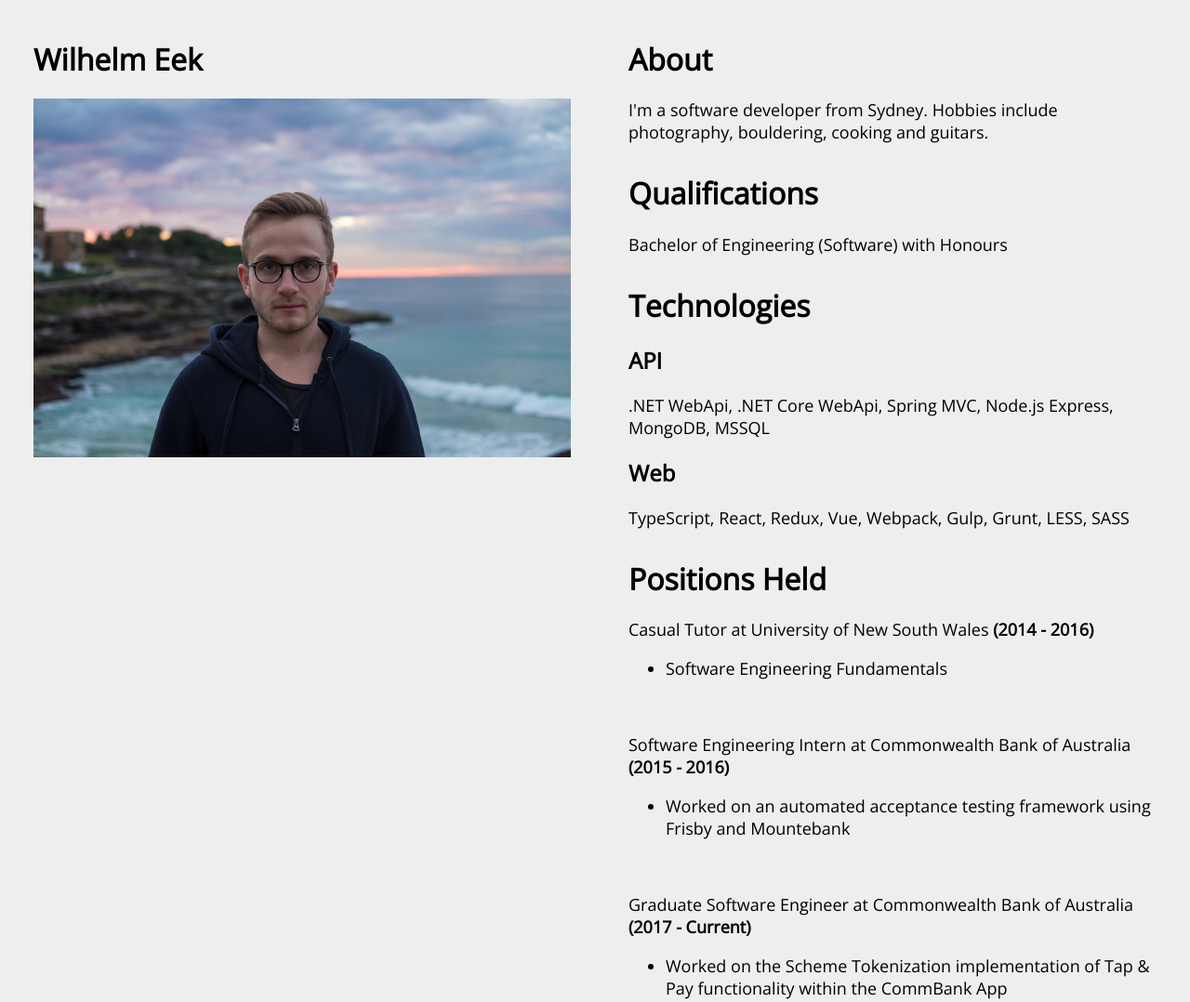
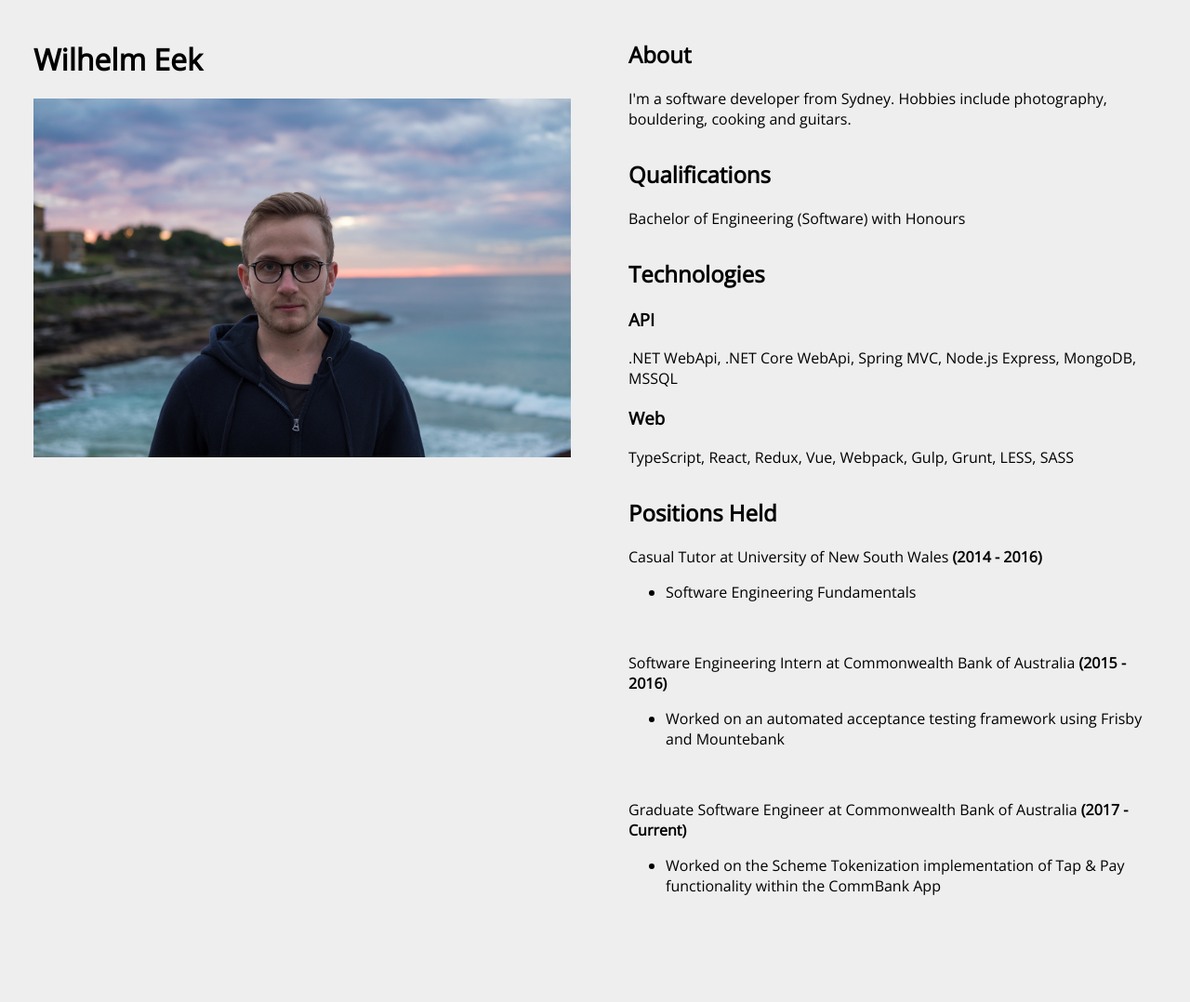
Before and after one commit to ramshaw888/wilhelm, a website: page wilhelm.html in a window 1280 px wide. Shown: the whole page at 93% size. After the commit the page ends 990 px from the top, so only its background shows below. Drawn offline with nearby package versions, Linux system fonts and the light colour scheme.

Commit message:
decreased header sizes

```diff
--- a/public/styles.css
+++ b/public/styles.css
@@ -5,7 +5,7 @@ body {
 }
 
 p, ul {
-    font-size: 18px;
+    font-size: 16px;
 }
 
 .image {
--- a/wilhelm.html
+++ b/wilhelm.html
@@ -18,27 +18,27 @@
         <div class="section">
 
             <div class="subsection">
-                <h1>About</h1>
+                <h2>About</h2>
                 <p>I'm a software developer from Sydney. Hobbies include photography, bouldering, cooking and
                     guitars.
                 </p>
             </div>
 
             <div class="subsection">
-                <h1>Qualifications</h1>
+                <h2>Qualifications</h2>
                 <p>Bachelor of Engineering (Software) with Honours</p>
             </div>
 
             <div class="subsection">
-                <h1>Technologies</h1>
-                <h2>API</h2>
+                <h2>Technologies</h2>
+                <h3>API</h3>
                 <p>.NET WebApi, .NET Core WebApi, Spring MVC, Node.js Express, MongoDB, MSSQL</p>
-                <h2>Web</h2>
+                <h3>Web</h3>
                 <p>TypeScript, React, Redux, Vue, Webpack, Gulp, Grunt, LESS, SASS</p>
             </div>
 
             <div class="subsection">
-                <h1>Positions Held</h1>
+                <h2>Positions Held</h2>
                 <p>Casual Tutor at University of New South Wales <b>(2014 - 2016)</b></p>
                 <ul>
                     <li>Software Engineering Fundamentals</li>
```
